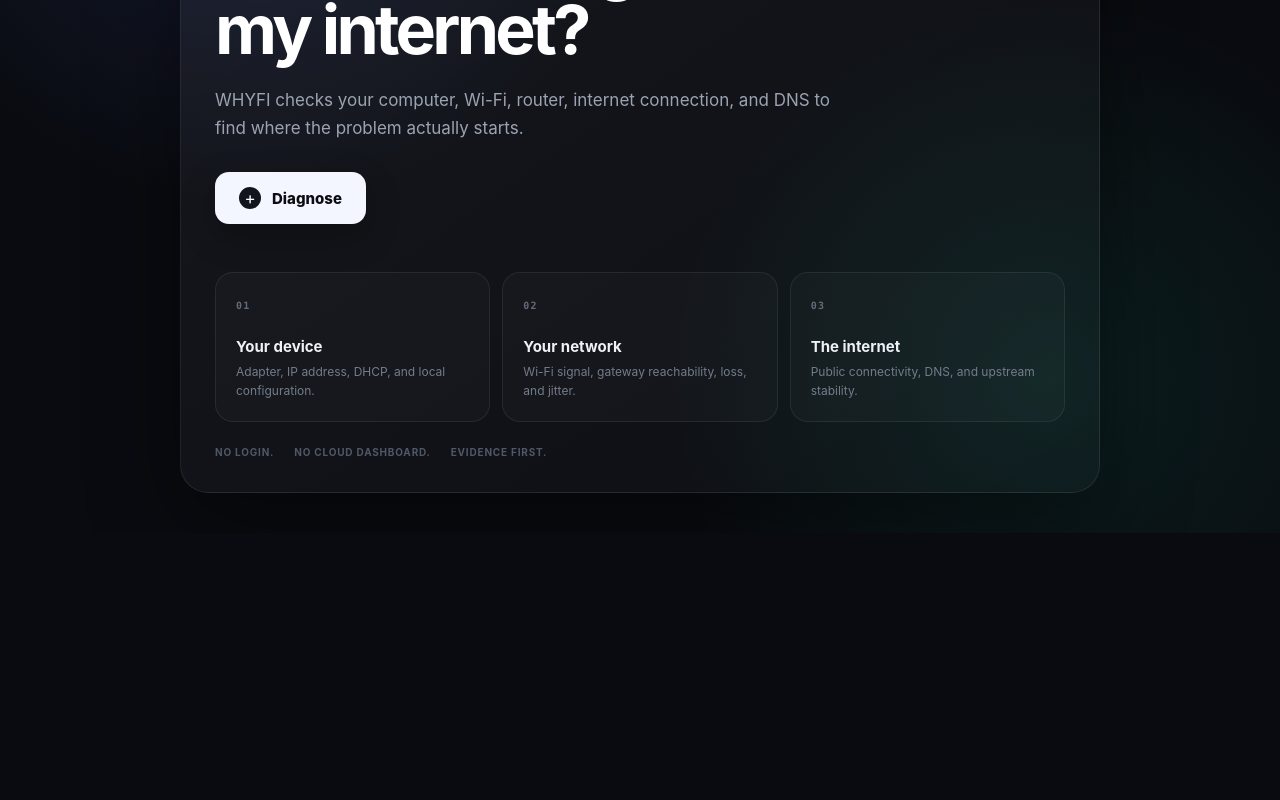
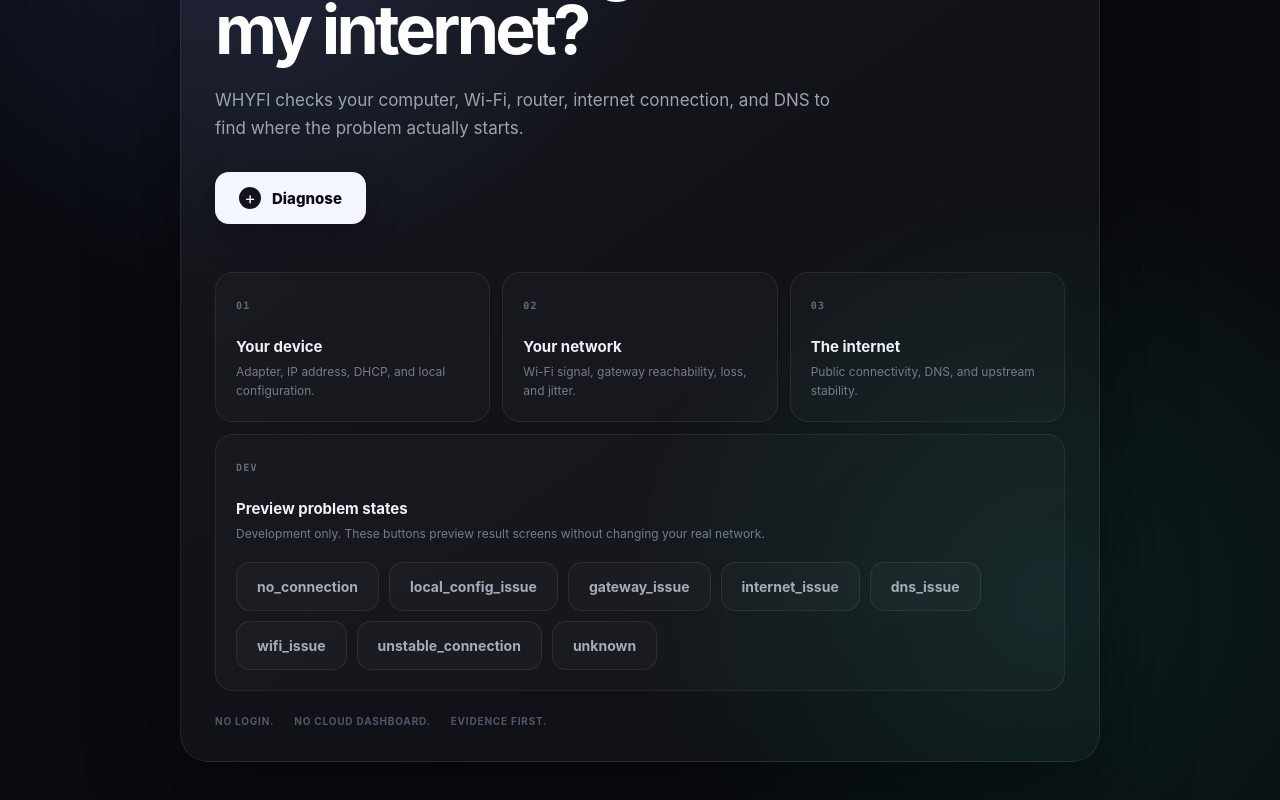
Before and after one commit to danielguillaumont/whyfi, a React (Vite) app in the folder desktop/: page / in a window 1280 px wide. Shown: the part 328-1128 px from the top of the page. Before the commit the page ends 861 px from the top, so only its background shows below. Built offline with nearby package versions, Linux system fonts and the light colour scheme.

Commit message:
feat: harden desktop result states

```diff
--- a/desktop/src/App.css
+++ b/desktop/src/App.css
@@ -630,3 +630,13 @@
     animation: none;
   }
 }
+
+.result-problem .evidence-check {
+  color: #ffb26b;
+  background: rgba(255, 178, 107, 0.08);
+}
+
+.result-neutral .evidence-check {
+  color: #929baa;
+  background: rgba(146, 155, 170, 0.08);
+}
--- a/desktop/src/App.tsx
+++ b/desktop/src/App.tsx
@@ -102,6 +102,121 @@
   value: string | number | null | undefined;
 };
 
+const DEV_PREVIEW_DIAGNOSES: Diagnosis[] = [
+  {
+    code: "no_connection",
+    title: "No active network connection.",
+    confidence: 98,
+    summary:
+      "WHYFI could not find an active physical network connection on this computer.",
+    evidence: [
+      "No active Wi-Fi or Ethernet connection was detected.",
+      "No usable IPv4 connection was available.",
+      "The network investigation could not continue upstream.",
+    ],
+    recommendation:
+      "Connect to Wi-Fi or Ethernet, then run WHYFI again.",
+  },
+  {
+    code: "local_config_issue",
+    title: "Your device has a network configuration problem.",
+    confidence: 94,
+    summary:
+      "Your computer is connected to a network adapter, but its local IP configuration does not look usable.",
+    evidence: [
+      "The active adapter does not have a normal usable IPv4 configuration.",
+      "A DHCP or automatic addressing problem may have occurred.",
+      "The issue appears before traffic reaches your router.",
+    ],
+    recommendation:
+      "Reconnect the adapter or renew its network configuration, then diagnose again.",
+  },
+  {
+    code: "gateway_issue",
+    title: "Your router is not responding.",
+    confidence: 93,
+    summary:
+      "Your computer appears connected, but WHYFI cannot reliably reach the local gateway.",
+    evidence: [
+      "The active network adapter is available.",
+      "A default gateway was discovered.",
+      "Gateway reachability checks failed or showed severe packet loss.",
+    ],
+    recommendation:
+      "Check your router connection and Wi-Fi link. Restarting or reconnecting to the router may help.",
+  },
+  {
+    code: "internet_issue",
+    title: "Your local network works, but the internet does not.",
+    confidence: 92,
+    summary:
+      "Your computer can reach the router, but multiple independent internet targets are not responding.",
+    evidence: [
+      "Your local gateway is reachable.",
+      "Local network communication appears healthy.",
+      "Multiple public internet targets could not be reached.",
+    ],
+    recommendation:
+      "Check your modem or ISP connection. The problem is likely beyond your local device.",
+  },
+  {
+    code: "dns_issue",
+    title: "DNS looks like the problem.",
+    confidence: 91,
+    summary:
+      "Your internet connection appears reachable, but your configured DNS resolver is not resolving names correctly.",
+    evidence: [
+      "Direct internet connectivity is working.",
+      "The configured DNS resolver failed its lookup.",
+      "An alternate public resolver successfully answered the same request.",
+    ],
+    recommendation:
+      "Try reconnecting to the network or switching to a working DNS resolver.",
+  },
+  {
+    code: "wifi_issue",
+    title: "Your Wi-Fi connection looks unstable.",
+    confidence: 89,
+    summary:
+      "WHYFI found evidence that the wireless link between your computer and router is degrading the connection.",
+    evidence: [
+      "Wi-Fi signal quality is weak.",
+      "Packet loss was observed between this computer and the local gateway.",
+      "The evidence points to the local wireless connection rather than the ISP.",
+    ],
+    recommendation:
+      "Move closer to the router, reduce interference, or try another Wi-Fi band or access point.",
+  },
+  {
+    code: "unstable_connection",
+    title: "Your connection is unstable.",
+    confidence: 87,
+    summary:
+      "The connection is working, but WHYFI detected instability across multiple measurements.",
+    evidence: [
+      "Repeated network samples showed inconsistent response times.",
+      "Packet loss or elevated jitter was detected.",
+      "The instability was reproduced across more than one measurement.",
+    ],
+    recommendation:
+      "Run another diagnosis after a few minutes and compare the results. Persistent instability may require router or ISP troubleshooting.",
+  },
+  {
+    code: "unknown",
+    title: "WHYFI could not isolate one clear cause.",
+    confidence: 48,
+    summary:
+      "Some measurements look unusual, but the available evidence is not strong enough to blame one part of the connection.",
+    evidence: [
+      "The connection produced mixed diagnostic signals.",
+      "No single failure condition had enough supporting evidence.",
+      "WHYFI avoided making a low-confidence diagnosis.",
+    ],
+    recommendation:
+      "Run the diagnosis again or use the technical details to inspect the measurements more closely.",
+  },
+];
+
 function DetailRow({ label, value }: DetailRowProps) {
   if (value === null || value === undefined || value === "") {
     return null;
@@ -140,6 +255,7 @@
   const [details, setDetails] = useState<DiagnosticDetails | null>(null);
   const [errorMessage, setErrorMessage] = useState("");
   const [showTechnicalDetails, setShowTechnicalDetails] = useState(false);
+  const [isPreview, setIsPreview] = useState(false);
   const [progressMessage, setProgressMessage] = useState(
     "Preparing diagnostic engine..."
   );
@@ -150,6 +266,7 @@
     setDetails(null);
     setErrorMessage("");
     setShowTechnicalDetails(false);
+    setIsPreview(false);
     setProgressMessage("Preparing diagnostic engine...");
 
     let unlisten: UnlistenFn | null = null;
@@ -200,6 +317,27 @@
         unlisten();
       }
     }
+  }
+
+  function previewDiagnosis(preview: Diagnosis) {
+    setDiagnosis({
+      ...preview,
+      evidence: [...preview.evidence],
+    });
+    setDetails(null);
+    setErrorMessage("");
+    setShowTechnicalDetails(false);
+    setIsPreview(true);
+    setAppState("result");
+  }
+
+  function returnToReady() {
+    setAppState("ready");
+    setDiagnosis(null);
+    setDetails(null);
+    setErrorMessage("");
+    setShowTechnicalDetails(false);
+    setIsPreview(false);
   }
 
   function getResultTone(code: string) {
@@ -283,6 +421,45 @@
                 </p>
               </article>
             </section>
+
+            {import.meta.env.DEV && (
+              <section
+                className="check-card"
+                style={{
+                  marginTop: "12px",
+                  minHeight: "auto",
+                }}
+              >
+                <span className="check-number">DEV</span>
+
+                <h2>Preview problem states</h2>
+
+                <p>
+                  Development only. These buttons preview result screens
+                  without changing your real network.
+                </p>
+
+                <div
+                  className="result-actions"
+                  style={{
+                    flexWrap: "wrap",
+                    marginTop: "18px",
+                  }}
+                >
+                  {DEV_PREVIEW_DIAGNOSES.map((preview) => (
+                    <button
+                      className="secondary-button"
+                      style={{ marginTop: 0 }}
+                      type="button"
+                      key={preview.code}
+                      onClick={() => previewDiagnosis(preview)}
+                    >
+                      {preview.code}
+                    </button>
+                  ))}
+                </div>
+              </section>
+            )}
           </>
         )}
 
@@ -323,7 +500,9 @@
             <div className="result-topline">
               <div className="result-status">
                 <span className="result-status-dot" />
-                Diagnosis complete
+                {import.meta.env.DEV && isPreview
+                  ? "Development preview"
+                  : "Diagnosis complete"}
               </div>
 
               <span className="confidence-badge">
@@ -374,7 +553,7 @@
               <button
                 className="secondary-button"
                 type="button"
-                onClick={() => setAppState("ready")}
+                onClick={returnToReady}
               >
                 Back
               </button>
@@ -500,6 +679,7 @@
                             key={probe.target ?? "probe"}
                           >
                             <strong>{probe.target ?? "Target"}:</strong>
+
                             <span>
                               {metric(
                                 probe.average_latency_ms,
@@ -662,7 +842,7 @@
               <button
                 className="secondary-button"
                 type="button"
-                onClick={() => setAppState("ready")}
+                onClick={returnToReady}
               >
                 Back
               </button>
```
